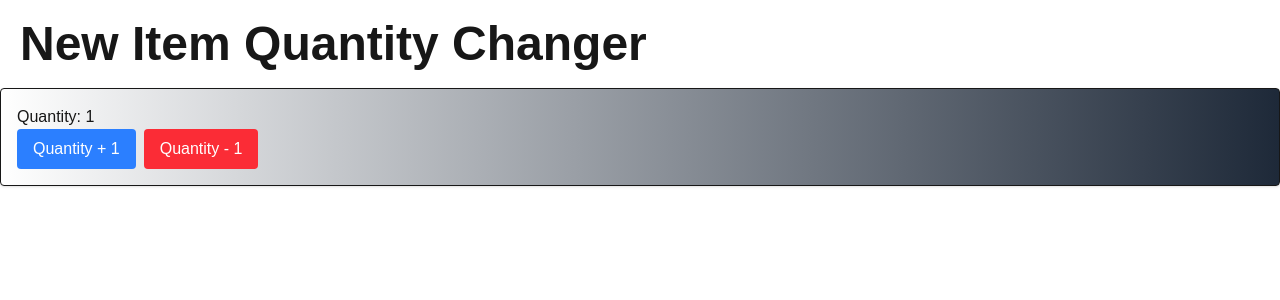
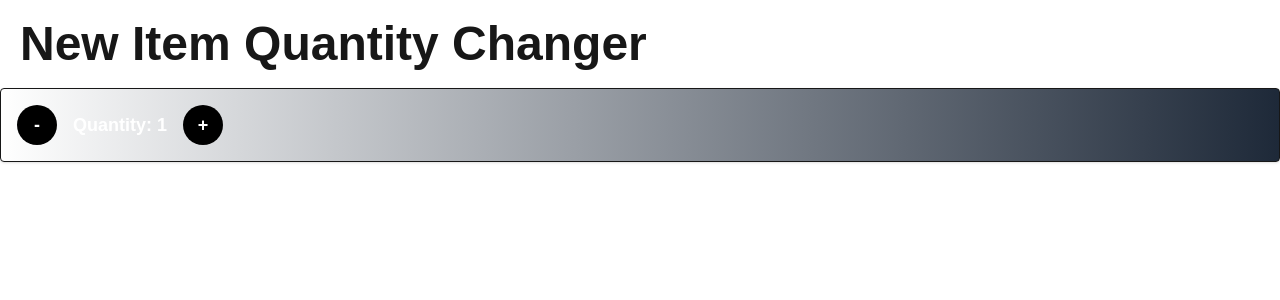
Before and after one commit to ConnorYasin/cprg306-assignments, a Next.js app: page /week-5 in a window 1280 px wide. Shown: the top 300 px of the page. Built offline with nearby package versions, Linux system fonts and the light colour scheme.

Commit message:
Additional Styling for the quantity +/- buttons

```diff
--- a/app/week-5/new-item.js
+++ b/app/week-5/new-item.js
@@ -9,28 +9,32 @@ const New_Item = ({quantity: initialQuantity}) => {
             setQuantity(quantity + 1);
         };
     };
+
     const decrement = () => {
         if (quantity > 1) {
             setQuantity(quantity - 1);
         };
     };
+
     return (
         <div className="border p-4 mb-4 rounded shadow bg-gradient-to-r from-black-100 to-gray-800">
-            <p>Quantity: {quantity}</p>
-            <button
-                className="bg-blue-500 text-white px-4 py-2 rounded mr-2"
-                onClick={increment}
-                disabled={quantity >= 20}
-            >
-                Quantity + 1
-            </button>
-            <button
-                className="bg-red-500 text-white px-4 py-2 rounded"
-                onClick={decrement}
-                disabled={quantity <= 1}
-            >
-                Quantity - 1
-            </button>
+            <div className="flex items-center space-x-4">
+                <button
+                    className="bg-black text-white w-10 h-10 rounded-full flex items-center justify-center text-lg font-bold"
+                    onClick={decrement}
+                    disabled={quantity <= 1}
+                >
+                    -
+                </button>
+                <p className="text-white text-lg font-bold">Quantity: {quantity}</p>
+                <button
+                    className="bg-black text-white w-10 h-10 rounded-full flex items-center justify-center text-lg font-bold"
+                    onClick={increment}
+                    disabled={quantity >= 20}
+                >
+                    +
+                </button>
+            </div>
         </div>
     );
 };
```
